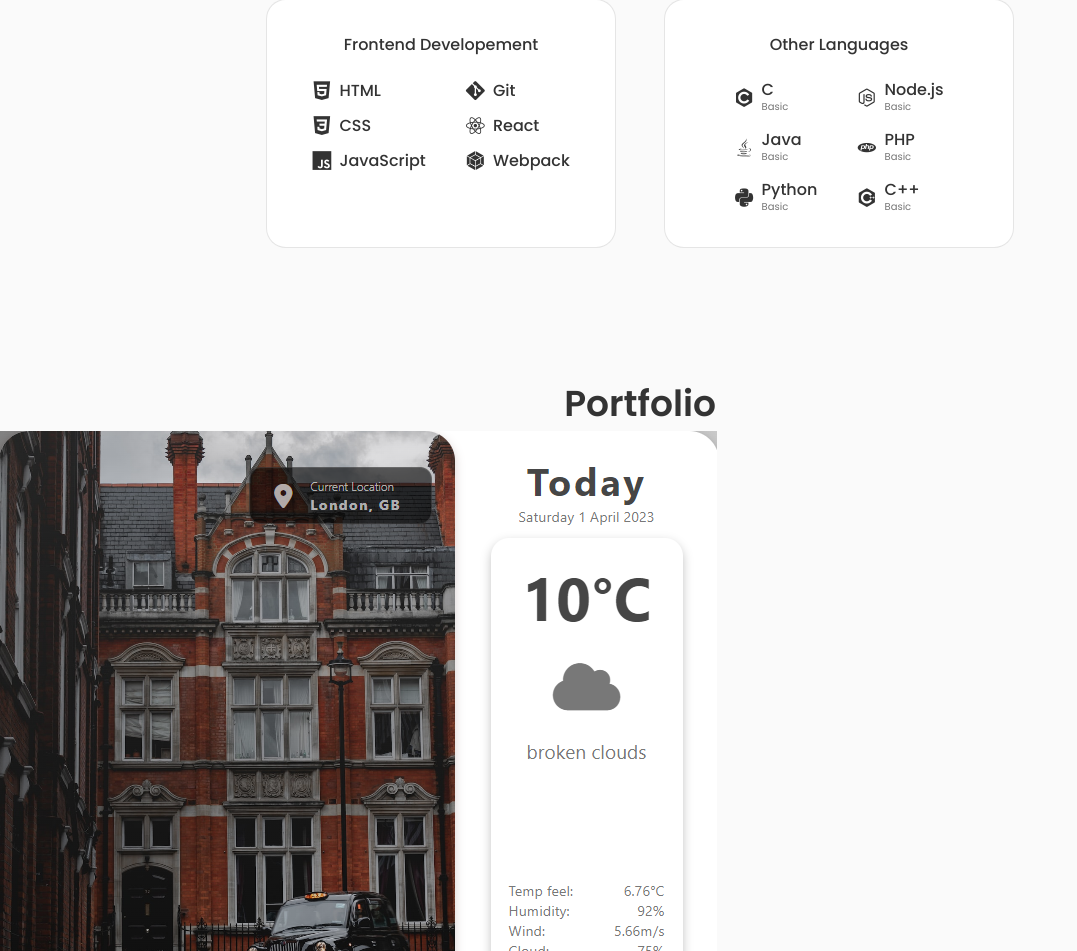
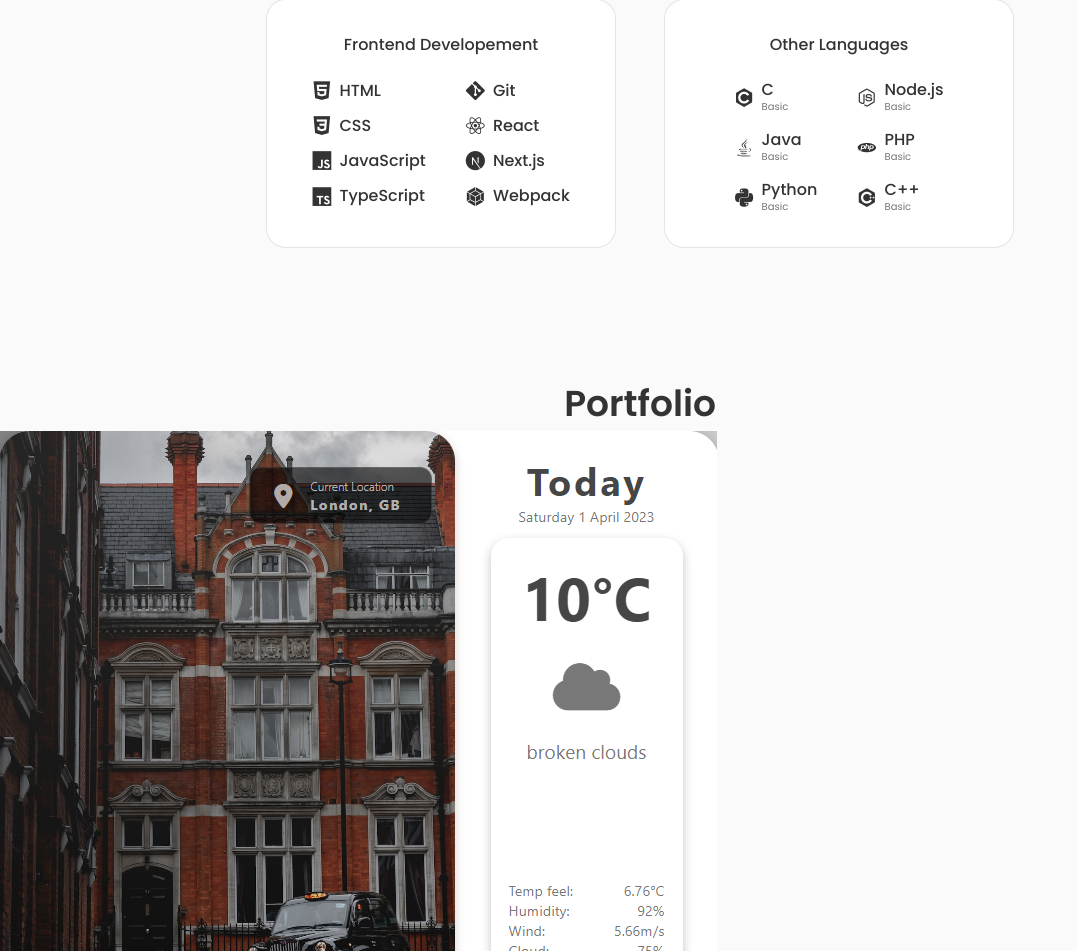
Before and after one commit to hayaman3/portfolio, a React (Create React App) app: page / in a window 1280 px wide. Shown: the part 1512-2463 px from the top of the page, without its empty margins (0-1077 px from the left). Built offline with nearby package versions, Linux system fonts and the light colour scheme.

Commit message:
added data on Frontend.jsx component

```diff
--- a/src/components/skills/Frontend.jsx
+++ b/src/components/skills/Frontend.jsx
@@ -27,6 +27,13 @@ function Frontend() {
               <h3 className="skills-name">JavaScript</h3>
             </div>
           </div>
+
+          <div className="skills-data">
+            <i className="devicon-typescript-plain" />
+            <div>
+              <h3 className="skills-name">TypeScript</h3>
+            </div>
+          </div>
         </div>
         <div className="skills-group">
           <div className="skills-data">
@@ -44,8 +51,14 @@ function Frontend() {
           </div>
 
           <div className="skills-data">
+            <i className="devicon-nextjs-original" />
+            <div>
+              <h3 className="skills-name">Next.js</h3>
+            </div>
+          </div>
+
+          <div className="skills-data">
             <i className="devicon-webpack-plain" />
-
             <div>
               <h3 className="skills-name">Webpack</h3>
             </div>
```
Also changed, not shown: src/components/qualification/AnimateOnIntersect.tsx (deleted, +0 -55 lines).
